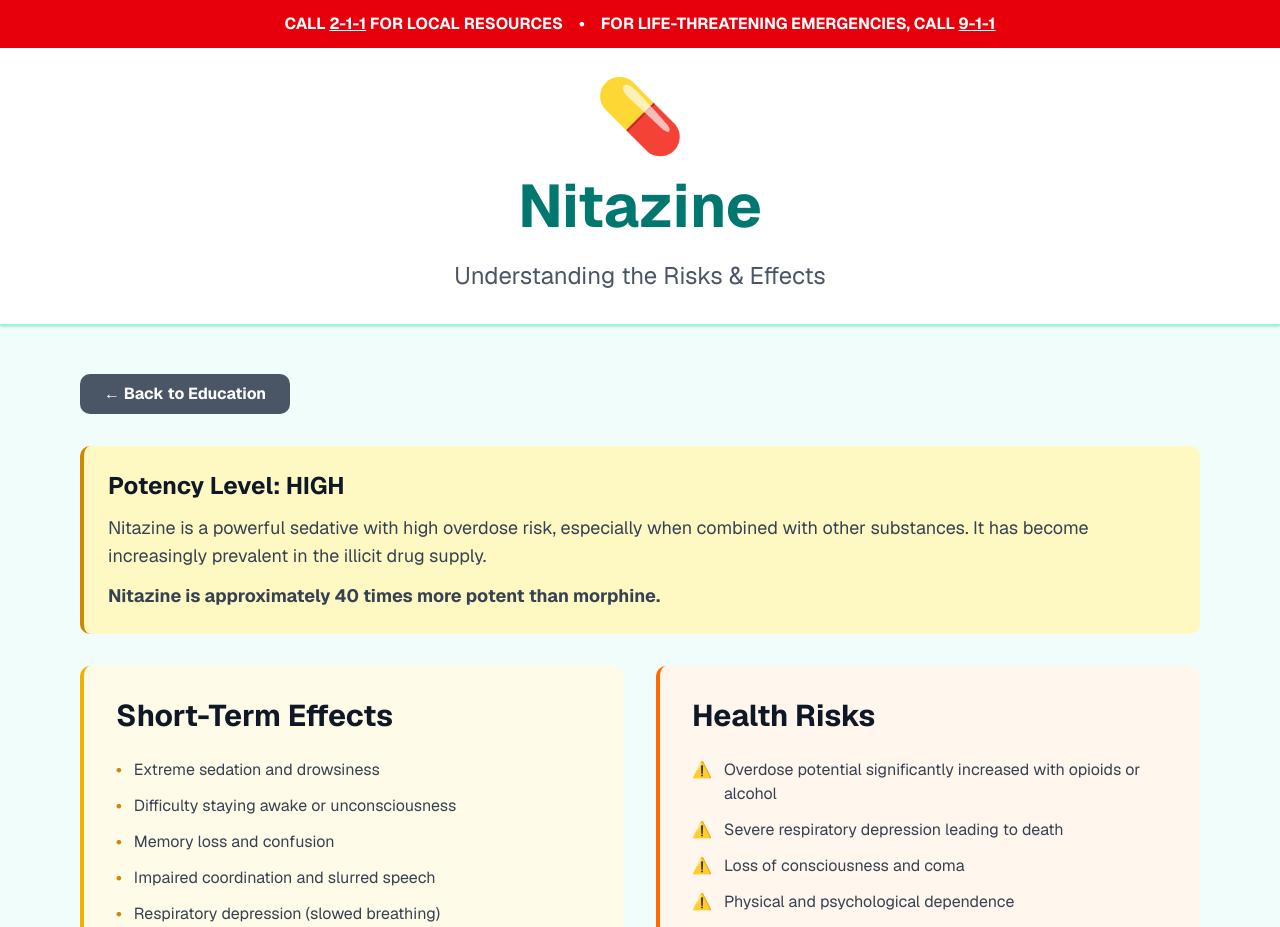
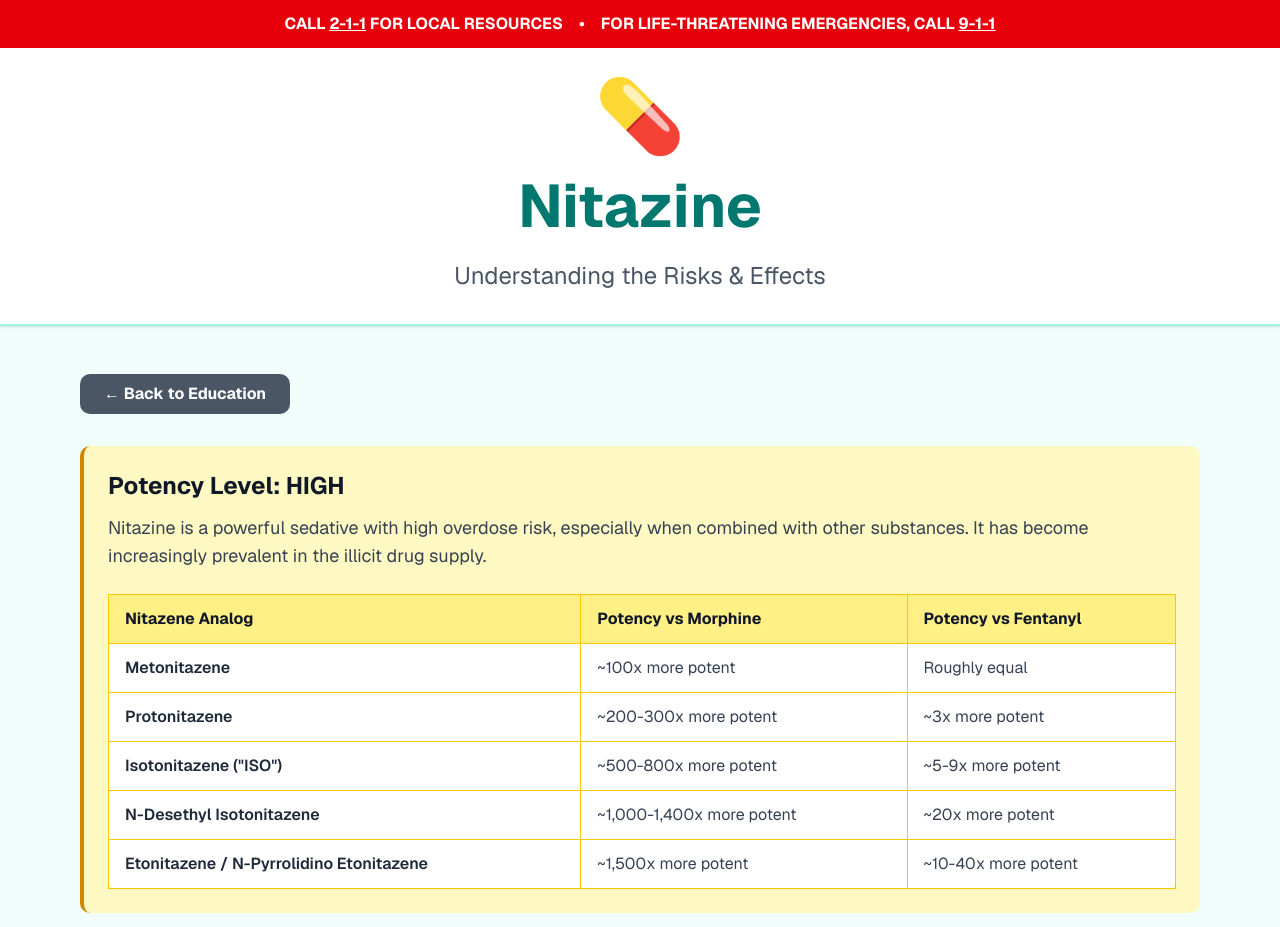
Before and after one commit to dgardner1982/v0-ottawa-county-resources, a Next.js app: page /drug/nitazine in a window 1280 px wide. Shown: the top 927 px of the page. Built offline with nearby package versions, Linux system fonts and the light colour scheme.

Commit message:
feat: add potency comparison table for Nitazine drug details

```diff
--- a/app/drug/nitazine/page.tsx
+++ b/app/drug/nitazine/page.tsx
@@ -33,12 +33,48 @@ export default function NitazinePage() {
 
         <div className="bg-yellow-100 border-l-4 border-yellow-600 p-6 rounded-lg mb-8">
           <h3 className="text-2xl font-bold text-gray-900 mb-3">Potency Level: HIGH</h3>
-          <p className="text-lg text-gray-700 mb-3">
+          <p className="text-lg text-gray-700 mb-6">
             Nitazine is a powerful sedative with high overdose risk, especially when combined with other substances. It has become increasingly prevalent in the illicit drug supply.
           </p>
-          <p className="text-lg text-gray-700 font-bold">
-            Nitazine is approximately 40 times more potent than morphine.
-          </p>
+
+          <div className="overflow-x-auto">
+            <table className="w-full border-collapse bg-white rounded-lg">
+              <thead>
+                <tr className="bg-yellow-200">
+                  <th className="border border-yellow-400 px-4 py-3 text-left font-bold text-gray-900">Nitazene Analog</th>
+                  <th className="border border-yellow-400 px-4 py-3 text-left font-bold text-gray-900">Potency vs Morphine</th>
+                  <th className="border border-yellow-400 px-4 py-3 text-left font-bold text-gray-900">Potency vs Fentanyl</th>
+                </tr>
+              </thead>
+              <tbody>
+                <tr className="hover:bg-yellow-50">
+                  <td className="border border-yellow-400 px-4 py-3 font-semibold text-gray-800">Metonitazene</td>
+                  <td className="border border-yellow-400 px-4 py-3 text-gray-700">~100x more potent</td>
+                  <td className="border border-yellow-400 px-4 py-3 text-gray-700">Roughly equal</td>
+                </tr>
+                <tr className="hover:bg-yellow-50">
+                  <td className="border border-yellow-400 px-4 py-3 font-semibold text-gray-800">Protonitazene</td>
+                  <td className="border border-yellow-400 px-4 py-3 text-gray-700">~200-300x more potent</td>
+                  <td className="border border-yellow-400 px-4 py-3 text-gray-700">~3x more potent</td>
+                </tr>
+                <tr className="hover:bg-yellow-50">
+                  <td className="border border-yellow-400 px-4 py-3 font-semibold text-gray-800">Isotonitazene ("ISO")</td>
+                  <td className="border border-yellow-400 px-4 py-3 text-gray-700">~500-800x more potent</td>
+                  <td className="border border-yellow-400 px-4 py-3 text-gray-700">~5-9x more potent</td>
+                </tr>
+                <tr className="hover:bg-yellow-50">
+                  <td className="border border-yellow-400 px-4 py-3 font-semibold text-gray-800">N-Desethyl Isotonitazene</td>
+                  <td className="border border-yellow-400 px-4 py-3 text-gray-700">~1,000-1,400x more potent</td>
+                  <td className="border border-yellow-400 px-4 py-3 text-gray-700">~20x more potent</td>
+                </tr>
+                <tr className="hover:bg-yellow-50">
+                  <td className="border border-yellow-400 px-4 py-3 font-semibold text-gray-800">Etonitazene / N-Pyrrolidino Etonitazene</td>
+                  <td className="border border-yellow-400 px-4 py-3 text-gray-700">~1,500x more potent</td>
+                  <td className="border border-yellow-400 px-4 py-3 text-gray-700">~10-40x more potent</td>
+                </tr>
+              </tbody>
+            </table>
+          </div>
         </div>
 
         <div className="grid grid-cols-1 md:grid-cols-2 gap-8 mb-12">
```
